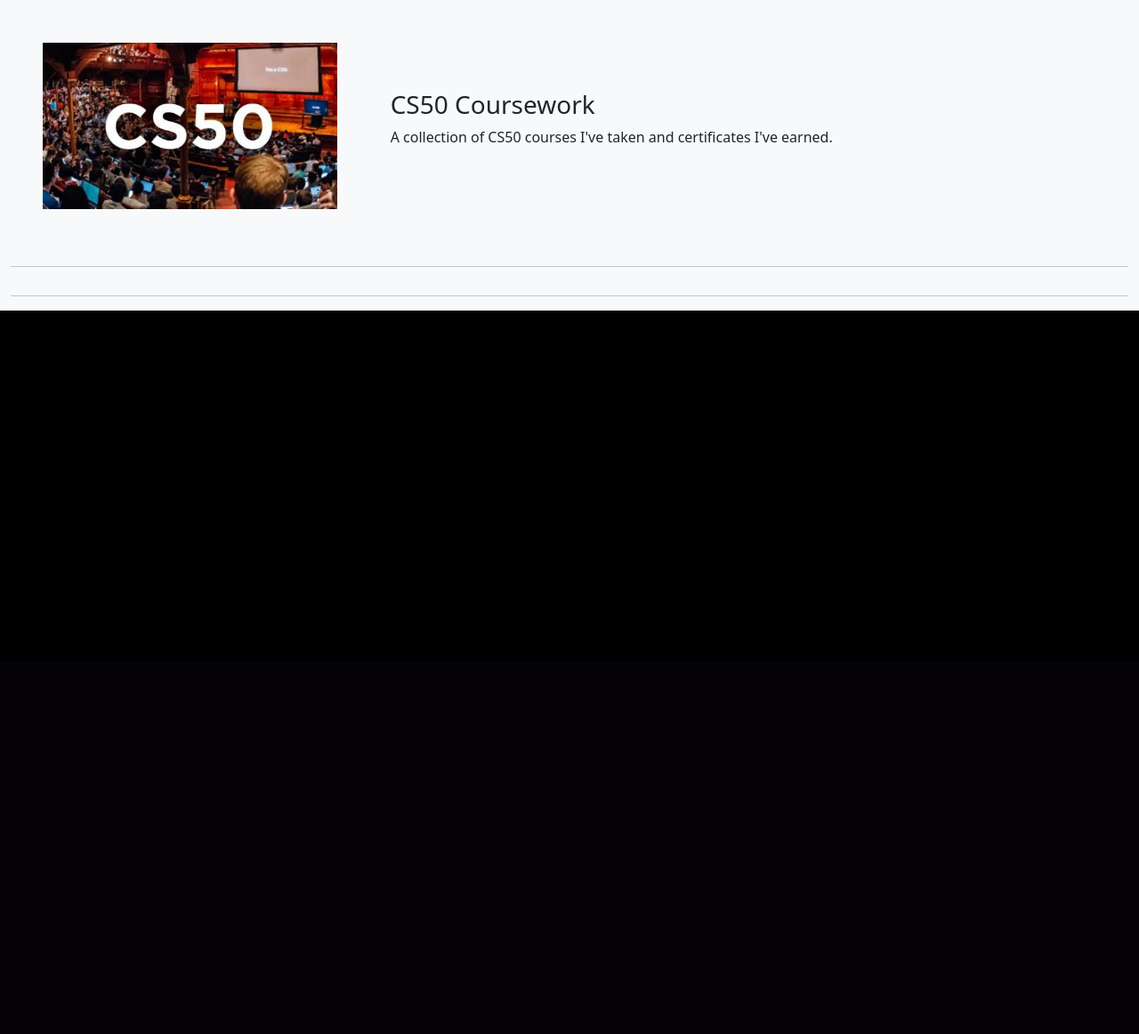
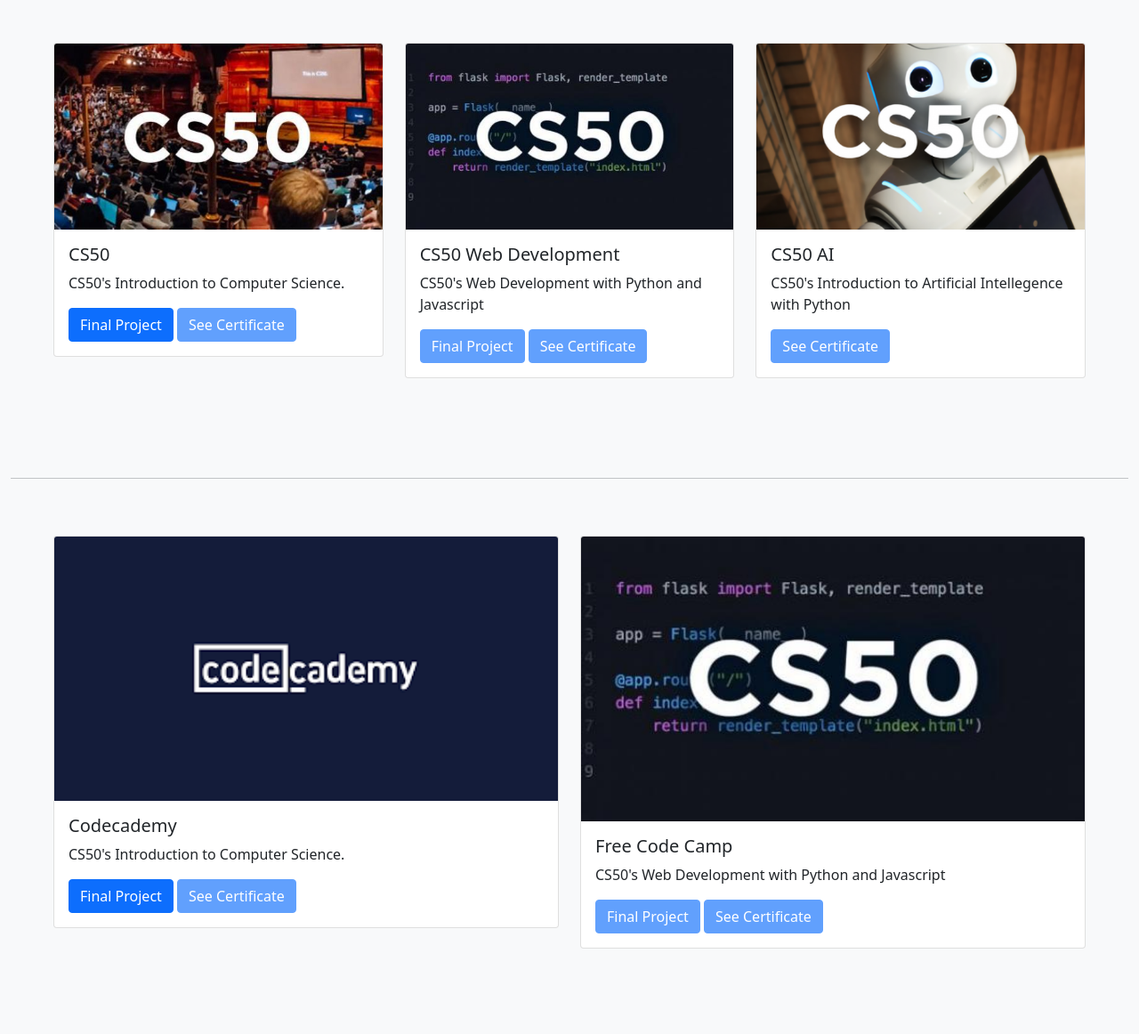
Before and after one commit to peter-j-schmidt/portfolio_website, a Flask app: page /courses in a window 1280 px wide. Shown: the part 56-1218 px from the top of the page at 89% size. Before the commit the page ends 405 px from the top, so only its background shows below. Run offline with Flask 2, Linux system fonts and the light colour scheme; some libraries are stand-ins or nearby versions.

Commit message:
Added cards for courses.

```diff
--- a/templates/courses.html
+++ b/templates/courses.html
@@ -42,26 +42,93 @@
 
 
     <div class="container-fluid bg-light">
-        <div class="row">
-            <div class="col-sm-12 col-m-6 col-lg-4 px-5 py-5 d-flex align-self-center alight-items-center justify-content-center">
-                <img src="../static/images/CS50X-2.jpg" class="img-fluid" alt="This is CS50">
-            </div>
-            <div class="col-sm-12 col-m-6 col-lg-8 align-self-center">
-                <h3 class="align-self-center">CS50 Coursework</h3>
-                <p class="align-self-center">A collection of CS50 courses I've taken and certificates I've earned.</p>
+        <div class="row px-5 pt-5 pb-5">
+            <div class="col m-auto">
+                <div class="row h-100">
+
+                    <div class="col pb-5">
+                        <div class="card">
+                            <img src="../static/images/CS50X-2.jpg" class="card-img-top" alt="">
+                            <div class="card-body">
+                                <h5 class="card-title">
+                                    CS50
+                                </h5>
+                                <p class="card-text"> CS50's Introduction to Computer Science.</p>
+                                <a href="#" class="btn btn-primary">Final Project</a>
+                                <a href="#" class="btn btn-primary disabled">See Certificate</a>
+                            </div>
+                        </div>
+                    </div>
+
+                    <div class="col pb-5 ">
+                        <div class="card">
+                            <img src="../static/images/CS50Web-2.jpg" class="card-img-top" alt="">
+                            <div class="card-body">
+                                <h5 class="card-title">
+                                    CS50 Web Development
+                                </h5>
+                                <p class="card-text">CS50's Web Development with Python and Javascript</p>
+                                <a href="#" class="btn btn-primary disabled">Final Project</a>
+                                <a href="#" class="btn btn-primary disabled">See Certificate</a>
+                            </div>
+                        </div>
+                    </div>
+
+                    <div class="col pb-5">
+                        <div class="card">
+                            <img src="../static/images/CS50AI-2.png" class="card-img-top" alt="">
+                            <div class="card-body">
+                                <h5 class="card-title">
+                                    CS50 AI
+                                </h5>
+                                <p class="card-text">CS50's Introduction to Artificial Intellegence with Python</p>
+                                <a href="#" class="btn btn-primary disabled">See Certificate</a>
+                            </div>
+                        </div>
+                    </div>
+
+                </div>
             </div>
         </div>
 
-        <hr>
-
-        <div class="row">
-
-        </div>
 
         <hr>
 
-        <div class="row">
+        <div class="row px-5 pt-5 pb-5">
+            <div class="col m-auto">
+                <div class="row h-100">
 
+                    <div class="col pb-5">
+                        <div class="card">
+                            <img src="../static/images/codecademy_logo.png" class="card-img-top" alt="">
+                            <div class="card-body">
+                                <h5 class="card-title">
+                                    Codecademy
+                                </h5>
+                                <p class="card-text"> CS50's Introduction to Computer Science.</p>
+                                <a href="#" class="btn btn-primary">Final Project</a>
+                                <a href="#" class="btn btn-primary disabled">See Certificate</a>
+                            </div>
+                        </div>
+                    </div>
+
+                    <div class="col pb-5 ">
+                        <div class="card">
+                            <img src="../static/images/CS50Web-2.jpg" class="card-img-top" alt="">
+                            <div class="card-body">
+                                <h5 class="card-title">
+                                    Free Code Camp
+                                </h5>
+                                <p class="card-text">CS50's Web Development with Python and Javascript</p>
+                                <a href="#" class="btn btn-primary disabled">Final Project</a>
+                                <a href="#" class="btn btn-primary disabled">See Certificate</a>
+                            </div>
+                        </div>
+                    </div>
+
+                </div>
+            </div>
         </div>
+
     </div>
 {% endblock %}
--- a/templates/index_2.html
+++ b/templates/index_2.html
@@ -79,10 +79,10 @@
                         <div class="col">
                             <div class="card">
                                 <div class="card-body">
-                                    <h4 class="card-title">
+                                    <h4 class="card-title justify-content-center">
                                         About Me
                                     </h4>
-                                    <p class="card-text"> Hello, world! My name is Peter Schmidt. I am a self-taught developer and data scientest. Check out some of the projects I'm working on. I'll be posting regularly on my blog about my journey and the things I learn on the way.</p>
+                                    <p class="card-text justify-content-center"> Hello, world! My name is Peter Schmidt. I am a self-taught developer and data scientest. Check out some of the projects I'm working on. I'll be posting regularly on my blog about my journey and the things I learn on the way.</p>
                                 </div>
                             </div>
                         </div>
```
